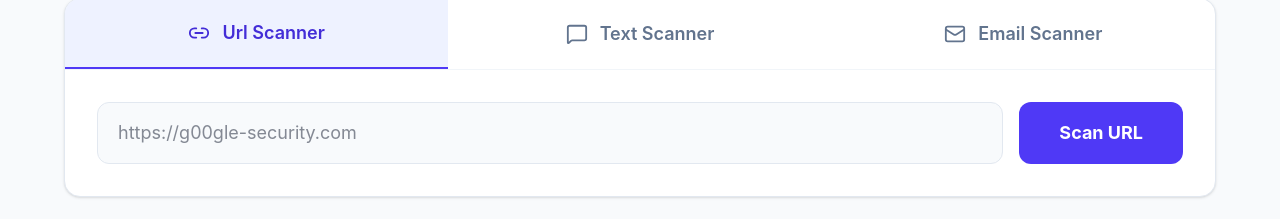
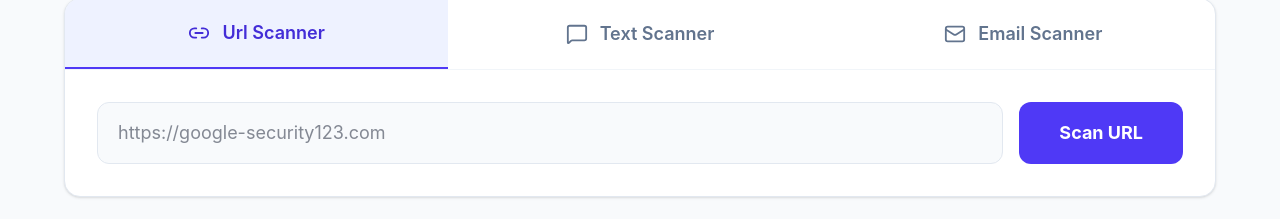
Before and after one commit to re-assist/phish-me-not, a React (Vite) app in the folder client/: page / in a window 1280 px wide. Shown: the part 158-377 px from the top of the page. Built offline with nearby package versions, Linux system fonts and the light colour scheme.

Commit message:
refactor: componentize Url, Text and Email Scanners

```diff
--- /dev/null
+++ b/client/src/components/scanner/EmailScanner.jsx
@@ -0,0 +1,27 @@
+
+
+
+const EmailScanner = ({activeTab,checkEmail}) => {
+    return (
+        activeTab === 'email' && (
+              <div className="space-y-4">
+                <div className="flex gap-4">
+                  <input
+                    type="email"
+                    placeholder="user@example.com"
+                    className="flex-1 px-5 py-4 bg-slate-50 border border-slate-200 rounded-xl focus:ring-2 focus:ring-indigo-500 outline-none text-lg"
+                    id="emailInput"
+                  />
+                  <button
+                    onClick={() => checkEmail(document.getElementById('emailInput').value)}
+                    className="px-10 py-4 bg-slate-800 text-white font-bold text-lg rounded-xl hover:bg-slate-900 transition-colors"
+                  >
+                    Check Database
+                  </button>
+                </div>
+              </div>
+            )
+    );
+}
+
+export default EmailScanner;
--- /dev/null
+++ b/client/src/components/scanner/TextScanner.jsx
@@ -0,0 +1,25 @@
+
+
+const TextScanner = ({activeTab, loading, analyzeText}) => {
+    return (
+        activeTab === 'text' && (
+              <div className="space-y-4">
+                <textarea
+                  rows="5"
+                  placeholder="Paste the suspicious message here..."
+                  className="w-full px-5 py-4 bg-slate-50 border border-slate-200 rounded-xl focus:ring-2 focus:ring-indigo-500 outline-none transition-all resize-none text-lg"
+                  id="textInput"
+                />
+                <button
+                  onClick={() => analyzeText(document.getElementById('textInput').value)}
+                  disabled={loading}
+                  className="w-full py-4 bg-indigo-600 text-white font-bold text-lg rounded-xl hover:bg-indigo-700 disabled:opacity-50 transition-colors"
+                >
+                  {loading ? "Analyzing Intent..." : "Analyze Content"}
+                </button>
+              </div>
+            )
+    );
+}
+
+export default TextScanner;
--- /dev/null
+++ b/client/src/components/scanner/UrlScanner.jsx
@@ -0,0 +1,28 @@
+import { Loader2 } from 'lucide-react';
+
+const UrlScanner = ({activeTab, loading, analyzeURL}) => {
+    return (
+        activeTab === 'url' && (
+              <div className="space-y-4">
+                <div className="flex gap-4">
+                  <input
+                    type="text"
+                    placeholder="https://google-security123.com"
+                    className="flex-1 px-5 py-4 bg-slate-50 border border-slate-200 rounded-xl focus:ring-2 focus:ring-indigo-500 outline-none transition-all text-lg"
+                    id="urlInput"
+                  />
+                  <button
+                    onClick={() => analyzeURL(document.getElementById('urlInput').value)}
+                    disabled={loading}
+                    className="px-10 py-4 bg-indigo-600 text-white font-bold text-lg rounded-xl hover:bg-indigo-700 disabled:opacity-50 transition-colors flex items-center gap-2"
+                  >
+                    {loading ? <Loader2 className="animate-spin" size={22} /> : "Scan URL"}
+                  </button>
+                </div>
+              </div>
+            )
+
+    );
+}
+
+export default UrlScanner;
--- a/client/src/pages/Dashboard.jsx
+++ b/client/src/pages/Dashboard.jsx
@@ -13,6 +13,9 @@ import {
   Loader2
 } from 'lucide-react';
 import ScannerTab from '../components/scanner/ScannerTabs';
+import UrlScanner from '../components/scanner/URLScanner';
+import TextScanner from '../components/scanner/TextScanner';
+import EmailScanner from '../components/scanner/EmailScanner';
 
 const MOCK_BREACHES = {
   "test@gmail.com": ["LinkedIn (2016)", "Adobe (2013)", "MySpace (2008)"],
@@ -132,62 +135,9 @@ const Dashboard = () => {
            <ScannerTab activeTab={activeTab} onTabChange={(tab) => { setActiveTab(tab); setResults(null); }} />
 
           <div className="p-8">
-            {activeTab === 'url' && (
-              <div className="space-y-4">
-                <div className="flex gap-4">
-                  <input
-                    type="text"
-                    placeholder="https://g00gle-security.com"
-                    className="flex-1 px-5 py-4 bg-slate-50 border border-slate-200 rounded-xl focus:ring-2 focus:ring-indigo-500 outline-none transition-all text-lg"
-                    id="urlInput"
-                  />
-                  <button
-                    onClick={() => analyzeURL(document.getElementById('urlInput').value)}
-                    disabled={loading}
-                    className="px-10 py-4 bg-indigo-600 text-white font-bold text-lg rounded-xl hover:bg-indigo-700 disabled:opacity-50 transition-colors flex items-center gap-2"
-                  >
-                    {loading ? <Loader2 className="animate-spin" size={22} /> : "Scan URL"}
-                  </button>
-                </div>
-              </div>
-            )}
-
-            {activeTab === 'text' && (
-              <div className="space-y-4">
-                <textarea
-                  rows="5"
-                  placeholder="Paste the suspicious message here..."
-                  className="w-full px-5 py-4 bg-slate-50 border border-slate-200 rounded-xl focus:ring-2 focus:ring-indigo-500 outline-none transition-all resize-none text-lg"
-                  id="textInput"
-                />
-                <button
-                  onClick={() => analyzeText(document.getElementById('textInput').value)}
-                  disabled={loading}
-                  className="w-full py-4 bg-indigo-600 text-white font-bold text-lg rounded-xl hover:bg-indigo-700 disabled:opacity-50 transition-colors"
-                >
-                  {loading ? "Analyzing Intent..." : "Analyze Content"}
-                </button>
-              </div>
-            )}
-
-            {activeTab === 'email' && (
-              <div className="space-y-4">
-                <div className="flex gap-4">
-                  <input
-                    type="email"
-                    placeholder="user@example.com"
-                    className="flex-1 px-5 py-4 bg-slate-50 border border-slate-200 rounded-xl focus:ring-2 focus:ring-indigo-500 outline-none text-lg"
-                    id="emailInput"
-                  />
-                  <button
-                    onClick={() => checkEmail(document.getElementById('emailInput').value)}
-                    className="px-10 py-4 bg-slate-800 text-white font-bold text-lg rounded-xl hover:bg-slate-900 transition-colors"
-                  >
-                    Check Database
-                  </button>
-                </div>
-              </div>
-            )}
+             <UrlScanner activeTab={activeTab} loading={loading} analyzeURL={analyzeURL} />
+            <TextScanner activeTab={activeTab} loading={loading} analyzeText={analyzeText} />
+            <EmailScanner activeTab={activeTab} checkEmail={checkEmail}/>
           </div>
         </section>
 
```
